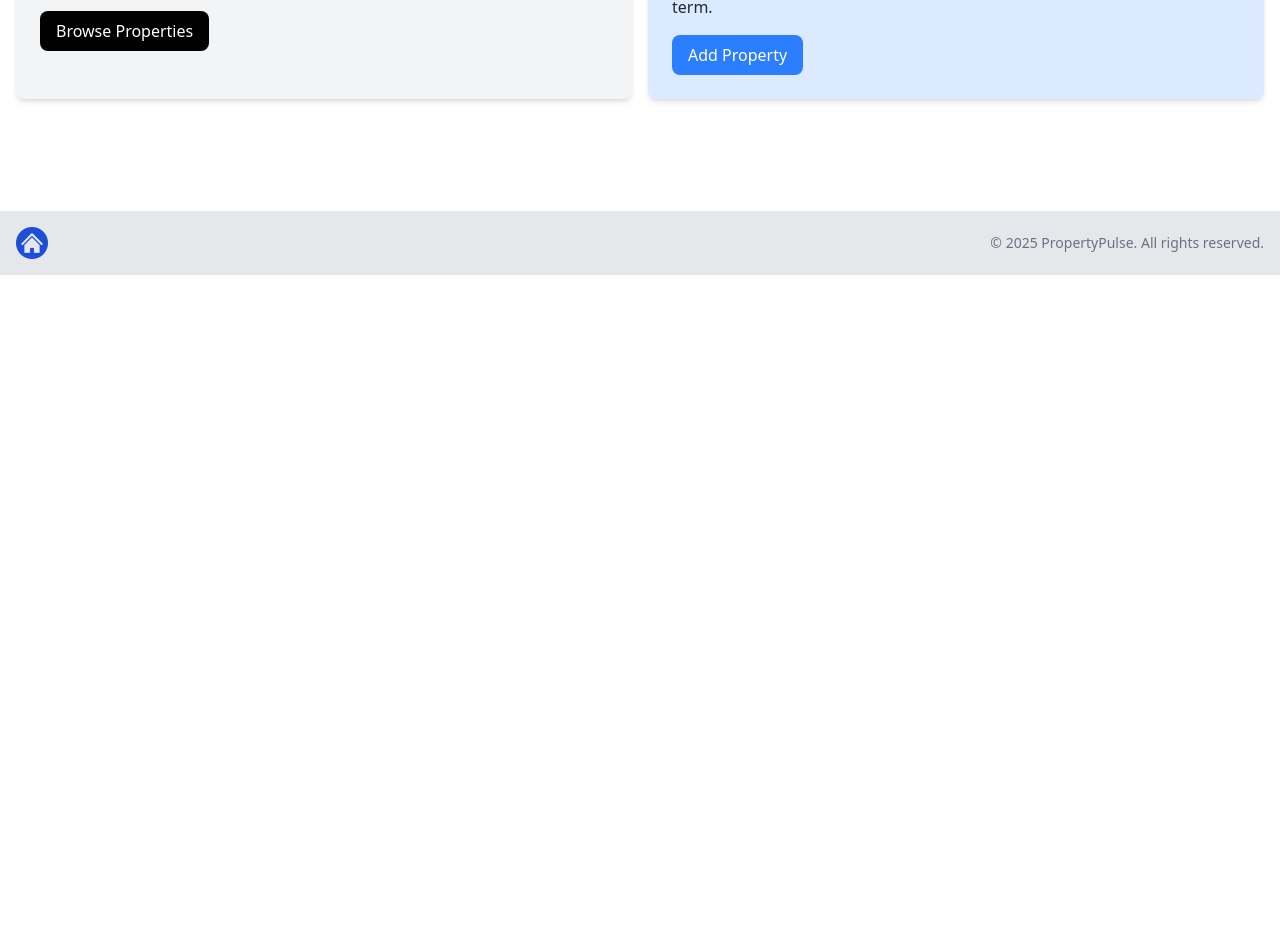
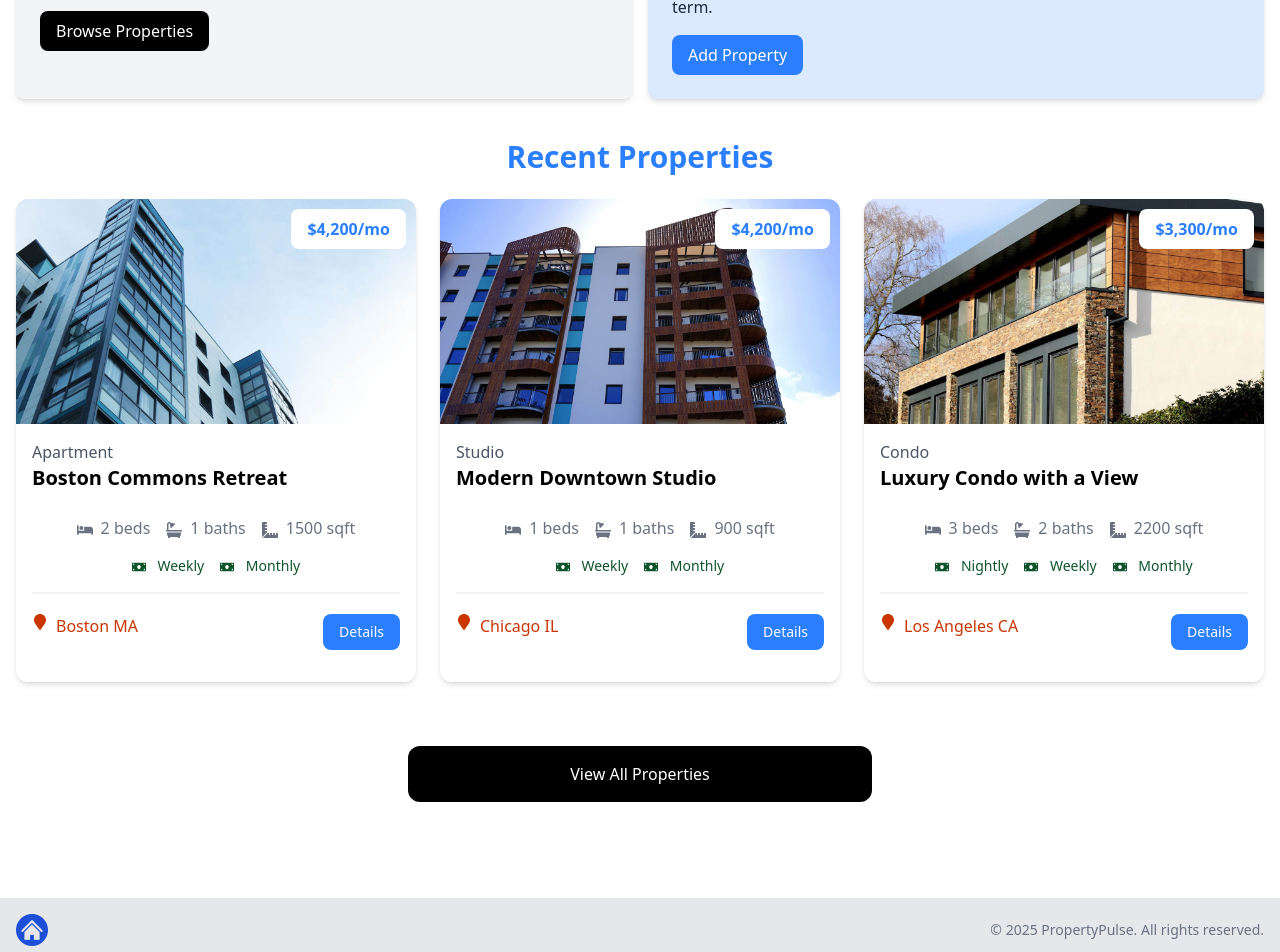
Before and after one commit to mhjarvis/property-flow, a Next.js app: page / in a window 1280 px wide. Shown: the part 546-1498 px from the top of the page. Before the commit the page ends 821 px from the top, so only its background shows below. Built offline with nearby package versions, Linux system fonts and the light colour scheme.

Commit message:
Add HomeProperties component to display recent properties on the homepage

```diff
--- a/app/page.jsx
+++ b/app/page.jsx
@@ -1,11 +1,13 @@
 import InfoBoxes from "@/components/InfoBoxes"
 import Hero from "@/components/Hero"
+import HomeProperties from "@/components/HomeProperties"
 
 export default function HomePage() {
 	return (
 		<div>
 			<Hero />
 			<InfoBoxes />
+			<HomeProperties />
 		</div>
 	)
 }
--- a/app/properties/page.jsx
+++ b/app/properties/page.jsx
@@ -3,12 +3,12 @@
 
 export default function PropertiesPage() {
 	return (
-		<section class="px-4 py-6">
-			<div class="container-xl lg:container m-auto px-4 py-6">
+		<section className="px-4 py-6">
+			<div className="container-xl lg:container m-auto px-4 py-6">
 				{properties.length === 0 ? (
 					<p> No properties found</p>
 				) : (
-					<div class="grid grid-cols-1 md:grid-cols-3 gap-6">
+					<div className="grid grid-cols-1 md:grid-cols-3 gap-6">
 						{properties.map((property, index) => (
 							<PropertyCard key={property._id} property={property} />
 						))}
--- /dev/null
+++ b/components/HomeProperties.jsx
@@ -0,0 +1,39 @@
+import properties from "@/properties.json"
+import PropertyCard from "@/components/PropertyCard"
+import Link from "next/link"
+
+export default function HomeProperties() {
+	const recentProperties = properties
+		.sort(() => Math.random() - Math.random())
+		.slice(0, 3)
+
+	return (
+		<>
+			{" "}
+			<section className="px-4 py-6">
+				<div className="container-xl lg:container m-auto">
+					<h2 className="text-3xl font-bold text-blue-500 mb-6 text-center">
+						Recent Properties
+					</h2>
+					<div className="grid grid-cols-1 md:grid-cols-3 gap-6">
+						{recentProperties === 0 ? (
+							<p>No Properties Found</p>
+						) : (
+							recentProperties.map((property, index) => (
+								<PropertyCard key={property._id} property={property} />
+							))
+						)}
+					</div>
+				</div>
+			</section>
+			<section className="m-auto max-w-lg my-10 px-6">
+				<Link
+					href="/properties"
+					className="block bg-black text-white text-center py-4 px-6 rounded-xl hover:bg-gray-700"
+				>
+					View All Properties
+				</Link>
+			</section>
+		</>
+	)
+}
```
